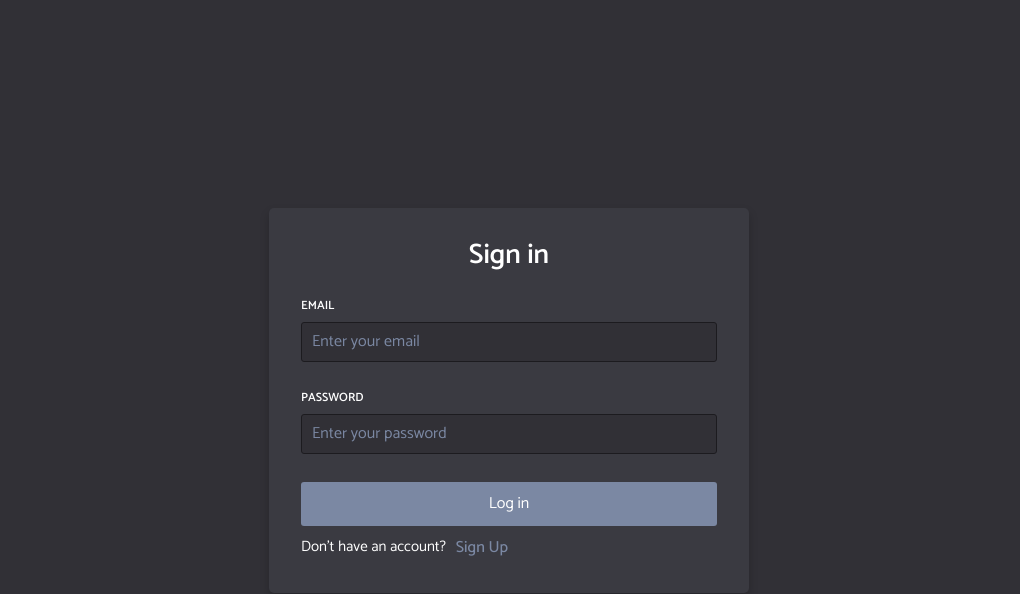
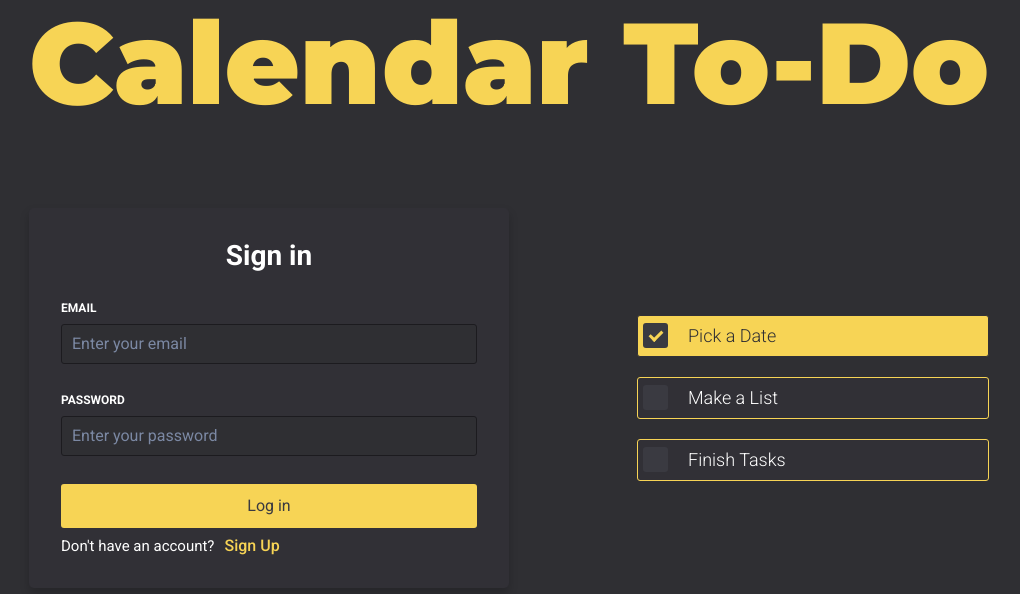
Before and after one commit to lukamircetic/Calendar-ToDo, a Svelte app in the folder client/: page / in a window 1280 px wide. Shown: the top 594 px of the page, without its empty margins (131-1151 px from the left). Built offline with nearby package versions, Linux system fonts and the light colour scheme.

Commit message:
Added description and new colours to login page

```diff
--- a/client/src/Login.svelte
+++ b/client/src/Login.svelte
@@ -7,6 +7,14 @@
 
   export let loggedIn
   loggedIn = true
+
+  // hacky way to handle these guys state but its just sample todos
+  let todo1 = true
+  let todoclassone = 'list-item-checked'
+  let todo2 = false
+  let todoclasstwo = 'list-item'
+  let todo3 = false
+  let todoclassthree = 'list-item'
 
   let login = true
   let email = ''
@@ -70,20 +78,85 @@
       loggedIn = true
     }
   }
+
+  const changeCol = num => {
+    switch (num) {
+      case 0:
+        if (!todo1) {
+          todo1 = true
+          todoclassone = 'list-item-checked'
+        } else {
+          todo1 = false
+          todoclassone = 'list-item'
+        }
+        break
+      case 1:
+        if (!todo2) {
+          todo2 = true
+          todoclasstwo = 'list-item-checked'
+        } else {
+          todo2 = false
+          todoclasstwo = 'list-item'
+        }
+        break
+      case 2:
+        if (!todo3) {
+          todo3 = true
+          todoclassthree = 'list-item-checked'
+        } else {
+          todo3 = false
+          todoclassthree = 'list-item'
+        }
+        break
+    }
+  }
 </script>
 
 <style>
   @import url('https://fonts.googleapis.com/css2?family=Catamaran:wght@100;200;300;400;500;600;700;800;900&display=swap');
+  @import url('https://fonts.googleapis.com/css2?family=Roboto:ital,wght@0,100;0,300;0,400;0,500;0,700;0,900;1,100;1,300;1,400;1,500;1,700;1,900&display=swap');
+  :root {
+    --prim-col: #464d77;
+    --sec-col: #36827f;
+    --tri-col: #f7d455;
+    --tri-hover: #fcda61;
+    --bg-col: #3a3a41;
+    --bgg-col: #313036;
+    --bggg-col: #2f2f33;
+    --bg-hover: #42424b;
+    --low-col: #7b88a3;
+  }
+
+  body {
+    font-family: 'Roboto', sans-serif;
+    background-color: var(--bggg-col);
+    position: absolute;
+    top: 0;
+    left: 0;
+  }
+
+  .page-wrapper {
+    position: absolute;
+    top: 0;
+    left: 0;
+    min-height: 580px;
+    display: flex;
+    align-items: center;
+    justify-content: center;
+    width: 100%;
+    height: 70%;
+  }
   .title-box {
     width: 480px;
     padding: 32px;
-    background-color: #3a3a41;
+    background-color: var(--bgg-col);
     border-radius: 5px;
     box-shadow: 0 2px 10px 0 rgba(0, 0, 0, 0.2);
     -webkit-box-shadow: 0 5px 10px 0 rgba(0, 0, 0, 0.2);
     box-sizing: border-box;
     /* text-transform: uppercase */
   }
+
   .center-box {
     width: 100%;
     text-align: center;
@@ -114,7 +187,7 @@
     font-size: 28px;
     color: #fff;
     font-weight: 600;
-    line-height: 30px;
+    line-height: 32px;
     margin-bottom: 8px;
   }
 
@@ -161,17 +234,17 @@
     width: 100%;
     border-radius: 3px;
     color: #fff;
-    background-color: #313036;
+    background-color: var(--bggg-col);
     border: 1px solid #1c1b1f;
     transition: border-color 0.2s ease-in-out;
   }
 
   .email-input:focus {
-    border-color: #7b88a3;
+    border-color: var(--tri-col);
   }
 
   .email-input::placeholder {
-    color: #7b88a3;
+    color: var(--low-col);
   }
 
   .register {
@@ -182,8 +255,8 @@
     justify-content: flex-start;
   }
   .login-button {
-    color: #fff;
-    background-color: #7b88a3;
+    color: var(--bg-col);
+    background-color: var(--tri-col);
     font-size: 16px;
     line-height: 24px;
     margin-bottom: 8px;
@@ -197,7 +270,8 @@
   }
 
   .login-button:hover {
-    background-color: #6c778f;
+    background-color: var(--tri-hover);
+    cursor: pointer;
   }
 
   .login-title {
@@ -208,7 +282,7 @@
   }
 
   .secondary-button {
-    color: #7b88a3;
+    color: var(--tri-col);
     display: inline-block;
     margin-left: 10px;
     margin-bottom: 0;
@@ -226,6 +300,9 @@
 
   .secondary-button:hover {
     text-decoration: underline;
+  }
+  .secondary-button:focus {
+    background: none;
   }
 
   /* When demo is working use this */
@@ -249,26 +326,118 @@
   .secondary-button-demo:hover {
     text-decoration: underline;
   } */
-
-  body {
-    font-family: 'Catamaran', sans-serif;
-    background-color: #313036;
-    position: absolute;
-    top: 0;
-    left: 0;
+  .main-title {
+    font-family: 'Montserrat', sans-serif;
+    color: var(--tri-col);
+    font-size: 115px;
+    font-weight: 1000;
+    margin-bottom: 75px;
+  }
+  .bottom-wrapper {
+    display: flex;
+    flex-direction: row;
+    align-items: center;
+    justify-content: space-between;
   }
 
-  .page-wrapper {
+  .list-box {
+    display: flex;
+    flex-direction: column;
+  }
+
+  .list-item {
+    margin: 10px 0;
+    width: 300px;
+    height: 20px;
+    color: white;
+    /* text-transform: uppercase; */
+    font-family: 'Roboto', sans-serif;
+    font-size: 18px;
+    line-height: 20px;
+    font-weight: 300;
+    background-color: var(--bgg-col);
+    border-radius: 3px;
+    border: 1px solid var(--tri-col);
+    display: block;
+    position: relative;
+    cursor: pointer;
+    padding-left: 50px;
+    padding-top: 10px;
+    padding-top: 10px;
+    padding-bottom: 10px;
+  }
+  .list-item-checked {
+    margin: 10px 0;
+    width: 300px;
+    height: 20px;
+    color: var(--bggg-col);
+    /* text-transform: uppercase; */
+    font-family: 'Roboto', sans-serif;
+    font-size: 18px;
+    line-height: 20px;
+    font-weight: 300;
+    background-color: var(--tri-col);
+    border-radius: 3px;
+    border: 1px solid var(--bgg-col);
+    display: block;
+    position: relative;
+    cursor: pointer;
+    padding-left: 50px;
+    padding-top: 10px;
+    padding-top: 10px;
+    padding-bottom: 10px;
+  }
+  .list-item input {
     position: absolute;
-    top: 0;
-    left: 0;
-    min-height: 580px;
-    display: flex;
-    align-items: center;
-    justify-content: center;
-    width: 100%;
-    height: 100%;
+    opacity: 0;
+    cursor: pointer;
+    height: 0;
+    width: 0;
   }
+  .list-item-checked input {
+    display: none;
+    position: absolute;
+    opacity: 0;
+    cursor: pointer;
+    height: 0;
+    width: 0;
+  }
+
+  .checkmark {
+    position: absolute;
+    top: 7.5px;
+    left: 5px;
+    height: 25px;
+    width: 25px;
+    background-color: var(--bg-col);
+    border-radius: 3px;
+  }
+
+  .checkmark:after {
+    content: '';
+    position: absolute;
+    display: none;
+  }
+
+  .list-item-checked input ~ .checkmark:after {
+    display: block;
+  }
+
+  .list-item-checked .checkmark:after {
+    left: 9px;
+    top: 5px;
+    width: 5px;
+    height: 10px;
+    border: solid var(--tri-col);
+    border-width: 0 3px 3px 0;
+    -webkit-transform: rotate(45deg);
+    -ms-transform: rotate(45deg);
+    transform: rotate(45deg);
+  }
+  .list-item:hover input ~ .checkmark {
+    background-color: var(--bg-hover);
+  }
+
 </style>
 
 <svelte:head>
@@ -278,9 +447,15 @@
   <link
     href="https://fonts.googleapis.com/css2?family=Montserrat:ital,wght@0,100;0,200;0,300;0,400;0,500;0,600;0,700;0,800;0,900;1,100;1,200;1,300;1,400;1,500;1,600;1,700;1,800;1,900&display=swap"
     rel="stylesheet" />
+  <link
+    href="https://fonts.googleapis.com/css2?family=Roboto:ital,wght@0,100;0,300;0,400;0,500;0,700;0,900;1,100;1,300;1,400;1,500;1,700;1,900&display=swap"
+    rel="stylesheet" />
 </svelte:head>
 <body>
   <div class="page-wrapper">
+    <div class="title-wrapper">
+      <div class="main-title">Calendar To-Do</div>
+      <div class="bottom-wrapper">
         <div class="title-box">
           <div class="center-box">
             <div class="flex-center">
@@ -338,7 +513,9 @@
                       </button>
                     </div>
                     <div class="register">
-                  <span class="secondary-title">Don't have an account?</span>
+                      <span class="secondary-title">
+                        Don't have an account?
+                      </span>
                       <button class="secondary-button" on:click={handleLogin}>
                         <div class="button-title">Sign Up</div>
                       </button>
@@ -355,7 +532,9 @@
                       <div class="button-title">Create account</div>
                     </button>
                     <div class="register">
-                  <span class="secondary-title">Already have an account?</span>
+                      <span class="secondary-title">
+                        Already have an account?
+                      </span>
                       <button class="secondary-button" on:click={handleLogin}>
                         <div class="button-title">Sign In</div>
                       </button>
@@ -363,7 +542,33 @@
                   {/if}
                 </div>
               </div>
+            </div>
             <!-- </div> -->
+
+          </div>
+        </div>
+        <div class="list-box">
+          <label id="todo-1" class={todoclassone}>
+            Pick a Date
+            <input type="checkbox" on:change={() => changeCol(0)} />
+            <span class="checkmark" />
+          </label>
+          <label
+            id="todo-2"
+            class={todoclasstwo}
+            on:change={() => changeCol(1)}>
+            Make a List
+            <input type="checkbox" />
+            <span class="checkmark" />
+          </label>
+          <label
+            id="todo-3"
+            class={todoclassthree}
+            on:change={() => changeCol(2)}>
+            Finish Tasks
+            <input type="checkbox" />
+            <span class="checkmark" />
+          </label>
         </div>
       </div>
     </div>
```
Lines whose indentation alone changed are shown as unchanged.
